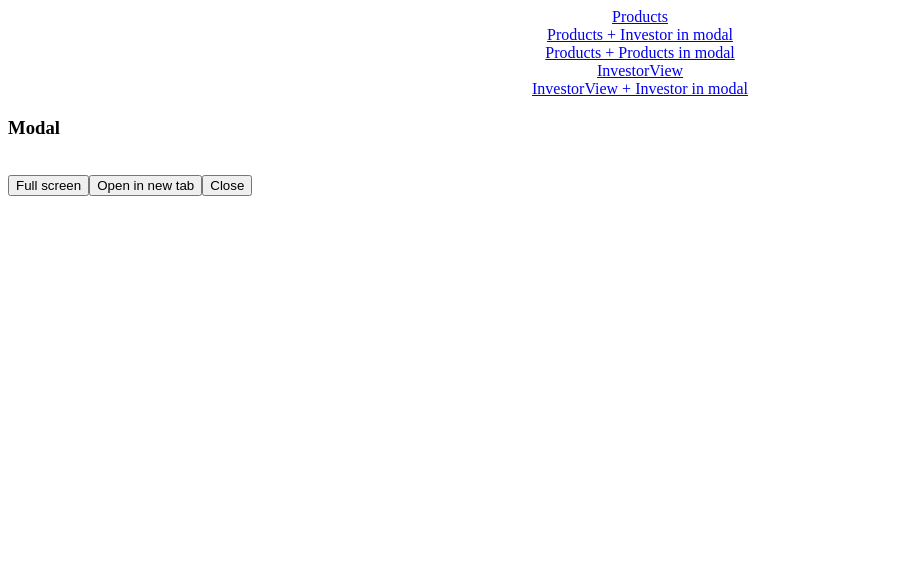
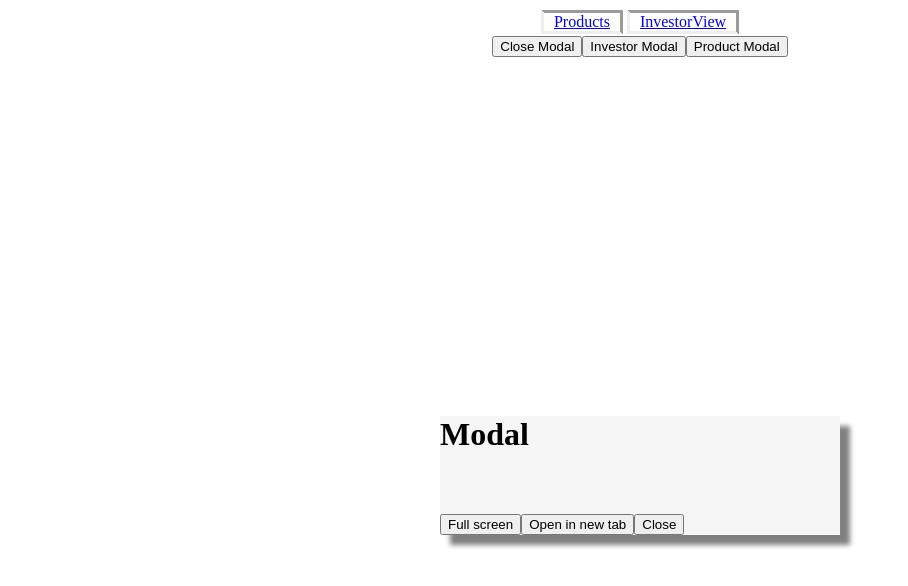
Before and after one commit to IevgeniiAlieinikov/AuxRoutes, an Angular app: page / in a window 1280 px wide. Shown: the top 586 px of the page, without its empty margins (0-908 px from the left). Built offline with nearby package versions, Linux system fonts and the light colour scheme.

Commit message:
adding some styles

```diff
--- a/src/app/app.component.css
+++ b/src/app/app.component.css
@@ -1,3 +1,23 @@
 ul {
   text-align: center;
 }
+
+.menuItem {
+  display: inline-block;
+  padding: 0 10px 0 10px;
+  margin: 2px;
+  border-top-style: inset;
+  border-right-style: outset;
+  border-bottom-style: inset;
+  border-left-style: outset;
+}
+
+.menu {
+  text-align: center;
+}
+
+.content {
+  margin-left: auto;
+  margin-right: auto;
+  width: 600px;
+}
--- a/src/app/app.component.html
+++ b/src/app/app.component.html
@@ -1,34 +1,27 @@
-<div style="text-align:center">
-	<a [routerLink]="[{ outlets: { primary: ['product', 'list']} }]">
+<div class="menu">
+  <div class="menuItem" style="text-align:center">
+    <a [routerLink]="[{ outlets: { primary: ['product', 'list'] } }]">
       Products
     </a>
   </div>
-<div style="text-align:center">
-	<a [routerLink]="[{ outlets: { primary: ['product', 'list'], modal: ['investor-view'] } }]">
-		Products + Investor in modal
-  </a>
-</div>
-<div style="text-align:center">
-	<a [routerLink]="[{ outlets: { primary: ['product', 'list'], modal: ['product', 'list'] } }]">
-		Products + Products in modal
-  </a>
-</div>
-<div style="text-align:center">
+  <div class="menuItem" style="text-align:center">
     <a [routerLink]="[{ outlets: { primary: ['investor'] } }]">
       InvestorView
     </a>
   </div>
-<div style="text-align:center">
-	<a [routerLink]="[{ outlets: { primary: ['investor'], modal: ['investor-view'] } }]">
-		InvestorView + Investor in modal
-  </a>
+
+  <div>
+    <button (click)="closeModal()">Close Modal</button>
+    <button (click)="openInvestorModal()">Investor Modal</button>
+    <button (click)="openProductModal()">Product Modal</button>
+  </div>
 </div>
 
 <div>
-	<div style="float:right">
+	<div class="content">
 		<router-outlet></router-outlet>
   </div>
-	<div style="float:left">
+	<div *ngIf="showModal">
 		<router-outlet name="modal"></router-outlet>
 	</div>
 </div>
--- a/src/app/app.component.ts
+++ b/src/app/app.component.ts
@@ -1,4 +1,5 @@
 import { Component } from '@angular/core';
+import { Router, ActivatedRoute } from '@angular/router';
 
 @Component({
   selector: 'app-root',
@@ -7,4 +8,33 @@ import { Component } from '@angular/core';
 })
 export class AppComponent {
   title = 'Angular Router Demo';
+  showModal = true;
+
+  constructor(private _router: Router, private _route: ActivatedRoute) {}
+
+  openModal() {
+    this.showModal = true;
+  }
+
+  openInvestorModal() {
+    this.openModal();
+    this._router.navigate(['.', { outlets: { modal: ['investor-view'] } }], {
+      relativeTo: this._route.parent
+    });
+  }
+
+  openProductModal() {
+    this.openModal();
+    this._router.navigate(['.', { outlets: { modal: ['product', 'list'] } }], {
+      relativeTo: this._route.parent
+    });
+  }
+
+  closeModal() {
+    this._router.navigate(['.', { outlets: { modal: null } }], {
+      relativeTo: this._route.parent
+    });
+
+    this.showModal = false;
+  }
 }
--- a/src/app/investor/components/investor/investor.component.html
+++ b/src/app/investor/components/investor/investor.component.html
@@ -1,3 +1,2 @@
-<p>
-  Investor View!!!
-</p>
+<h2>Investor View</h2>
+Some content
--- a/src/app/product/components/product-list/product-list.component.html
+++ b/src/app/product/components/product-list/product-list.component.html
@@ -1,9 +1,7 @@
-<h1>Products List</h1>
+<h2>Products View</h2>
 
 <ul>
 	<li *ngFor="let product of products">
 		<a [routerLink]="['/product/details/', product.id]">{{product.name}}</a>
 	</li>
 </ul>
-
-<a routerLink="/">Go To Home</a>
--- a/src/app/shared/routable-modal/routable-modal.component.css
+++ b/src/app/shared/routable-modal/routable-modal.component.css
@@ -0,0 +1,30 @@
+.outer {
+  z-index: 9999;
+  display: table;
+  position: absolute;
+  top: 65px;
+  left: 0;
+  height: 100%;
+  width: 100%;
+}
+
+.middle {
+  display: table-cell;
+  vertical-align: middle;
+}
+
+.inner {
+  margin-left: auto;
+  margin-right: auto;
+  width: 400px;
+  background-color: #f5f5f5;
+  box-shadow: 10px 10px 5px grey;
+}
+
+.content {
+  padding: 20px;
+}
+
+.title {
+  text-align: left;
+}
--- a/src/app/shared/routable-modal/routable-modal.component.html
+++ b/src/app/shared/routable-modal/routable-modal.component.html
@@ -1,6 +1,15 @@
-<h3>Modal</h3>
-<router-outlet></router-outlet>
-<br/>
-<button>Full screen</button>
-<button>Open in new tab</button>
-<button>Close</button>
+<div class="outer">
+  <div class="middle">
+    <div class="inner">
+      <div class="title">
+          <h1>Modal</h1>
+      </div>
+      <div class="content">
+          <router-outlet></router-outlet>
+      </div>
+      <button>Full screen</button>
+          <button>Open in new tab</button>
+          <button>Close</button>
+    </div>
+  </div>
+</div>
```
Lines whose indentation alone changed are shown as unchanged.
